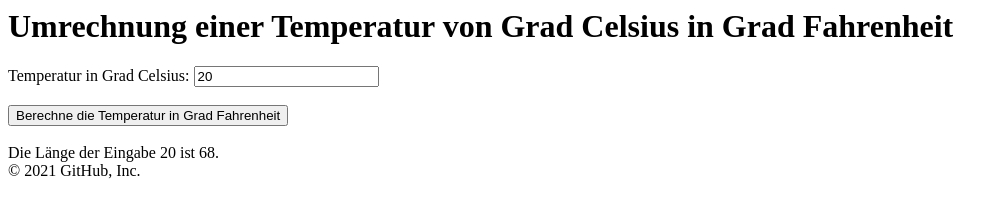
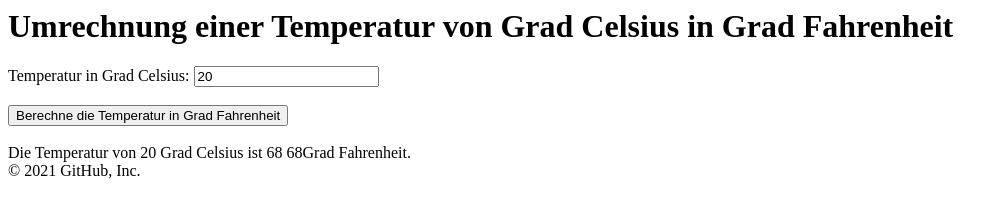
Before and after one commit to JB11032001/page, a plain HTML site: page fahrenheit/index.html in a window 1280 px wide. Both pictures are taken after a click on the button "Berechne die Temperatur in Grad Fahrenheit". Shown: the whole page, without its empty margins (0-1008 px from the left). Drawn offline with Linux system fonts and the light colour scheme.

Commit message:
Update index.html

```diff
--- a/fahrenheit/index.html
+++ b/fahrenheit/index.html
@@ -11,7 +11,7 @@
 
 			function clicked() {
 				let eingabe = document.getElementById("idEingabe").value;
-				let ausgabe = "Die Länge der Eingabe " + eingabe + " ist " + toFahrenheit(eingabe) + ".";
+				let ausgabe = "Die Temperatur von " + eingabe + " Grad Celsius ist 68 " + toFahrenheit(eingabe) + "Grad Fahrenheit.";
 				document.getElementById("idAusgabe").innerHTML = ausgabe;
 			}
 
```
